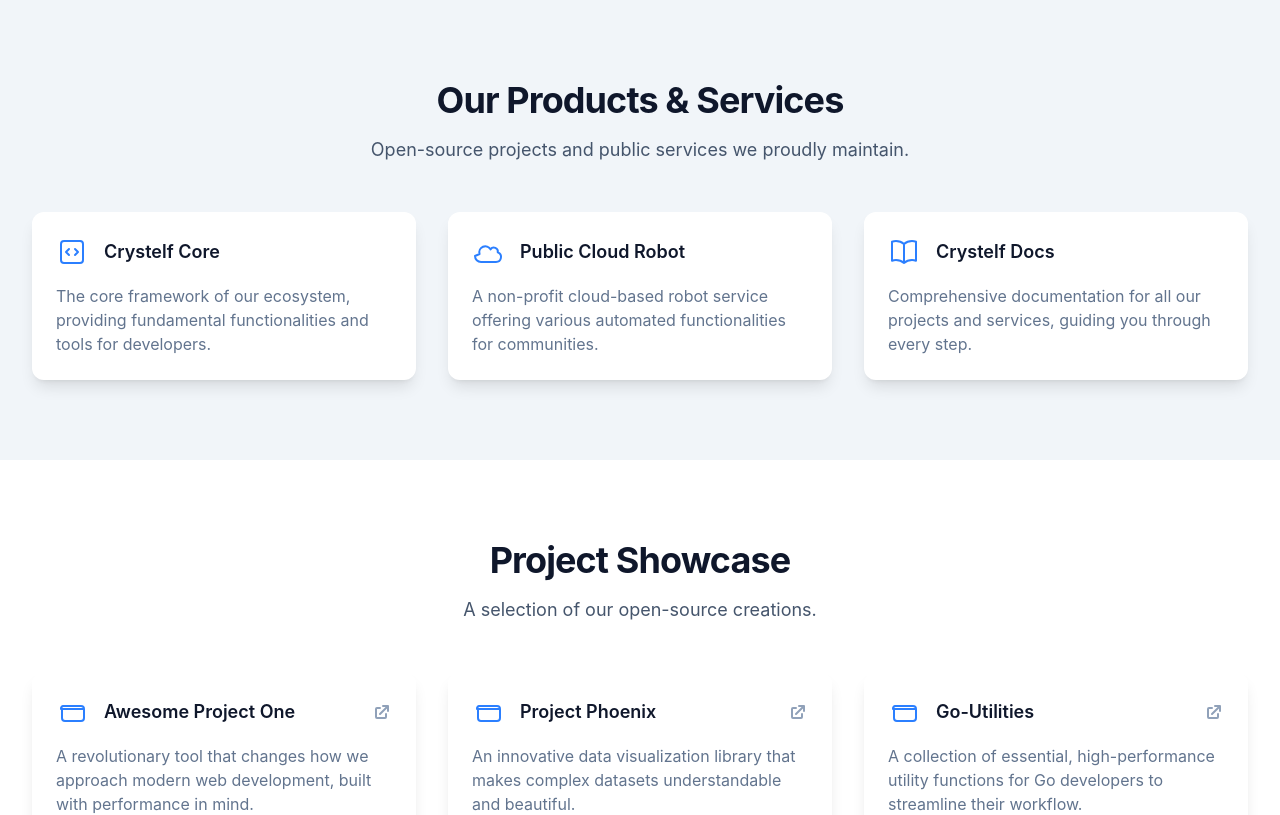
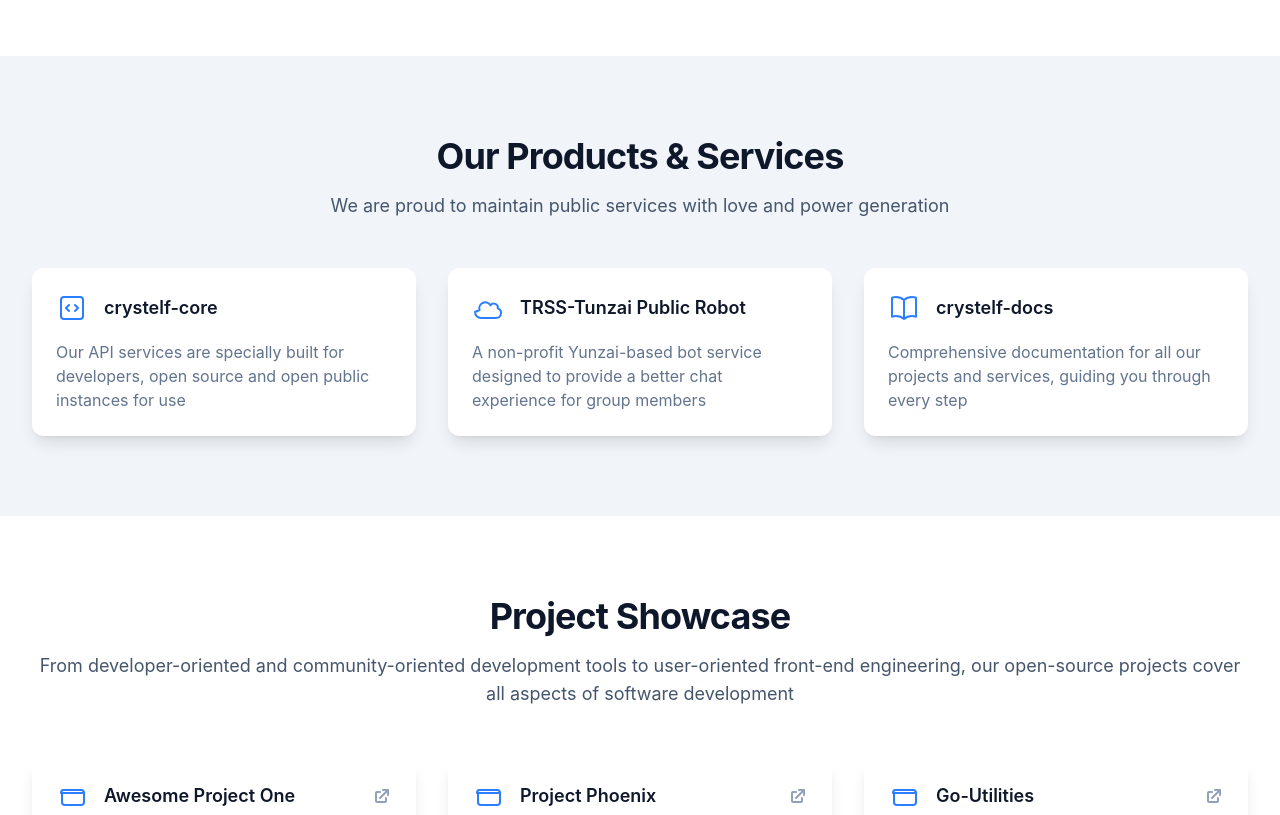
Before and after one commit to crystelf/crystelf-web, a React (Vite) app: page / in a window 1280 px wide. Shown: the part 660-1475 px from the top of the page. Built offline with nearby package versions, Linux system fonts and the light colour scheme.

Commit message:
🎨 chore(locales): update English and Chinese translations for service descriptions and titles

```diff
--- a/locales/en-US.ts
+++ b/locales/en-US.ts
@@ -8,27 +8,29 @@ export const enUS = {
   },
   // Hero section
   hero: {
-    welcome: "Welcome to",
-    welcome2: "crystelf",
+    welcome: "Build open source",
+    welcome2: "public services",
     subtitle:
-      "An open-source organization dedicated to building innovative and accessible public services.",
+      "Crystelf is committed to building high-quality open source services, providing good software and hardware support for the community and global developers, and making creative tools and projects more efficient",
     exploreServices: "Explore Services",
     viewOnGitHub: "View on GitHub",
   },
   // Services section
   services: {
     title: "Our Products & Services",
-    subtitle: "Open-source projects and public services we proudly maintain.",
+    subtitle:
+      "We are proud to maintain public services with love and power generation",
   },
   // Projects showcase
   projects: {
     title: "Project Showcase",
-    subtitle: "A selection of our open-source creations.",
+    subtitle:
+      "From developer-oriented and community-oriented development tools to user-oriented front-end engineering, our open-source projects cover all aspects of software development",
   },
   // Navigation section
   navigation: {
     title: "Service Navigation",
-    subtitle: "Quick links to our essential services and their current status.",
+    subtitle: "Quick navigation to our service page and related pages",
     checking: "Checking...",
     online: "Online",
     offline: "Offline",
@@ -56,19 +58,38 @@ export const enUS = {
   // Services data
   servicesData: {
     core: {
-      title: "Crystelf Core",
+      title: "crystelf-core",
       description:
-        "The core framework of our ecosystem, providing fundamental functionalities and tools for developers.",
+        "Our API services are specially built for developers, open source and open public instances for use",
     },
     cloudRobot: {
-      title: "Public Cloud Robot",
+      title: "TRSS-Tunzai Public Robot",
       description:
-        "A non-profit cloud-based robot service offering various automated functionalities for communities.",
+        "A non-profit Yunzai-based bot service designed to provide a better chat experience for group members",
     },
     docs: {
-      title: "Crystelf Docs",
+      title: "crystelf-docs",
       description:
-        "Comprehensive documentation for all our projects and services, guiding you through every step.",
+        "Comprehensive documentation for all our projects and services, guiding you through every step",
+    },
+    drive: {
+      title: "crystelf-drive",
+      description:
+        "The cloud storage service built using the open-source OpenList relies on the Crystal Data Center (NAS) and the Crystal File Distribution Service (CDN) to provide users with stable and high-speed services",
+    },
+    lab: {
+      title: "crystelf-lab",
+      description: "An open-source decentralized community built with Misskey",
+    },
+    gitea: {
+      title: "crystelf-gitea",
+      description:
+        "An open-source code hosting service based on Gitea designed to solve the code hosting needs of community developers and optimize the problem of slow connection to github on Continental",
+    },
+    mc: {
+      title: "fograin-mc",
+      description:
+        "The Minecraft community hosted on the Crystelf game server provides a good playing environment for players and good computing performance for developers",
     },
   },
   // Projects data
--- a/locales/zh-CN.ts
+++ b/locales/zh-CN.ts
@@ -57,17 +57,37 @@ export const zhCN = {
   // 服务数据
   servicesData: {
     core: {
-      title: "Crystelf Core",
-      description: "我们生态系统的核心框架，为开发者提供基础功能和工具。",
+      title: "crystelf-core",
+      description: "我们为开发者专门打造的API服务,开源且开放公共实例供使用",
     },
     cloudRobot: {
-      title: "公共云机器人",
+      title: "TRSS-Tunzai 公益机器人",
       description:
-        "一个非营利性的基于云的机器人服务，为社区提供各种自动化功能。",
+        "一个非营利性的基于云崽的机器人服务,旨在为群友提供更好的聊天体验",
     },
     docs: {
-      title: "Crystelf 文档",
-      description: "我们所有项目和服务的全面文档，指导您完成每一步。",
+      title: "crystelf-docs",
+      description: "我们所有项目和服务的全面文档,指导您完成每一步",
+    },
+    drive: {
+      title: "crystelf-drive",
+      description:
+        "使用开源的Openlist搭建而成的云储存服务,依赖晶灵数据中心(nas)及晶灵文件分发服务(cdn),为用户提供稳定高速的服务",
+    },
+    lab: {
+      title: "crystelf-lab",
+      description:
+        "使用Misskey搭建的开源去中心化社区,为社区开发者提供一个去中心化的平台,并为用户提供一个讨论平台",
+    },
+    gitea: {
+      title: "crystelf-gitea",
+      description:
+        "一个基于Gitea的开源代码托管服务,旨在解决社区开发者的代码托管需求,并优化大陆连接github速度慢的问题",
+    },
+    mc: {
+      title: "fograin-mc",
+      description:
+        "托管在晶灵游戏服务器上的Minecraft社区,为玩家提供一个良好的游玩环境并为开发者提供良好的运算性能",
     },
   },
   // 项目数据
```
